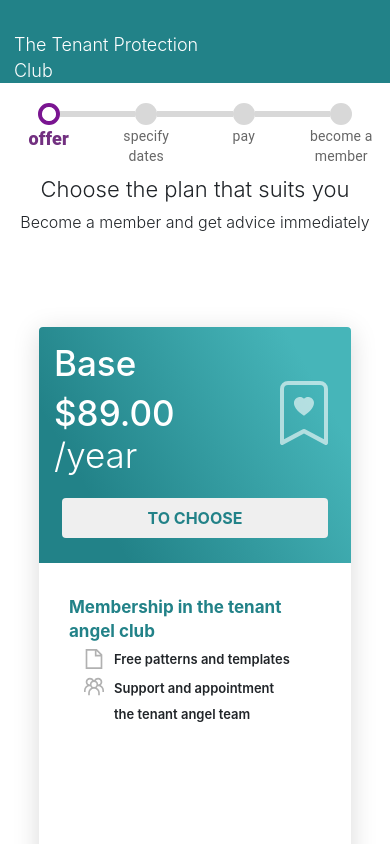
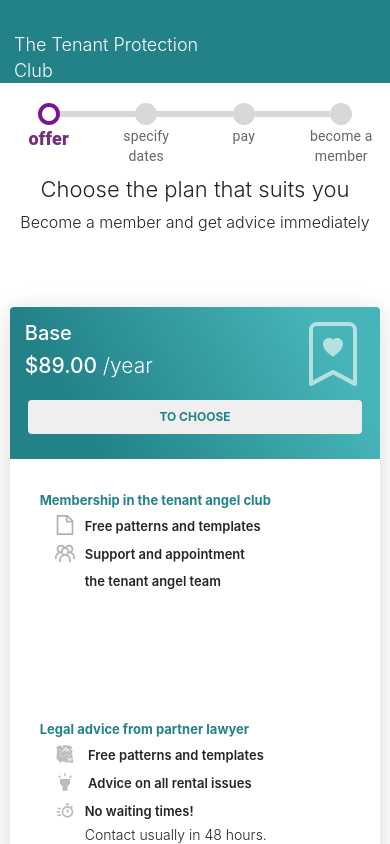
Before and after one commit to Tarek994/task, a React (Create React App) app: page / in a window 390 px wide. Shown: the top 844 px of the page. Built offline with nearby package versions, Linux system fonts and the light colour scheme.

Commit message:
style(product.css): change the padding of the cost card of the card offer

```diff
--- a/src/components/products/product.css
+++ b/src/components/products/product.css
@@ -64,7 +64,7 @@
     align-items: center;
     text-align: center;
     justify-content: center;
-    padding: 15px 15px 0px ;
+    padding: 14px 15px 0px ;
     display: flex;
 
 }
@@ -170,8 +170,32 @@
         flex-direction: column;
 
     }
+    .main-stepper{
+        margin-bottom: -20px;
+    }
     .first{
         margin: 20px auto;
-        width: 80%;
+        width: 95%;
     }
+    .main-btn{
+        font-size: 12px;
+        width: 90%;
+    }
+    .top-content h1{
+        font-size: 21px;
+    }
+
+    .top-content h2{
+        font-size: 20px;
+    }
+    .year{
+        font-size: 21px;
+    }
+    .title-body{
+        font-size: 13px;
+    }
+    .first-side{
+        justify-content: space-between;
+    }
+
 }
```
